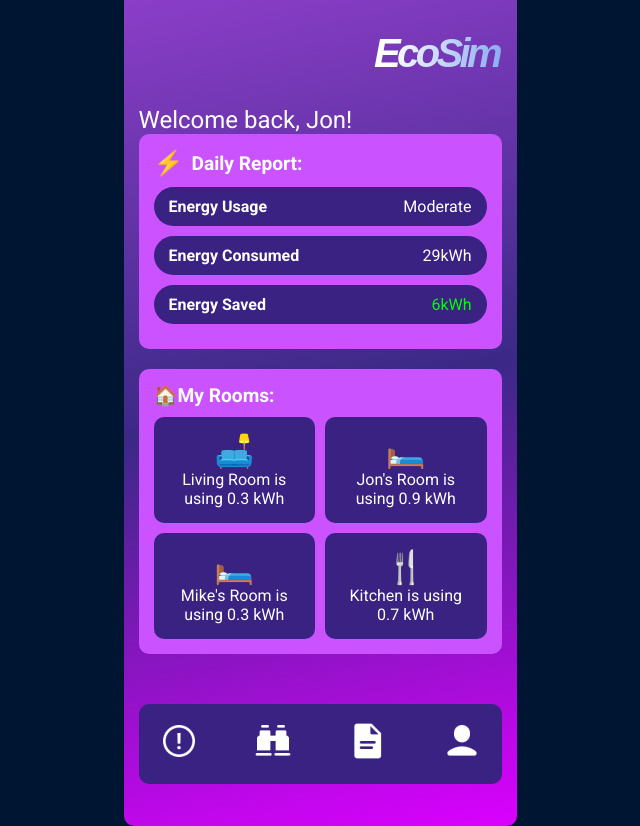
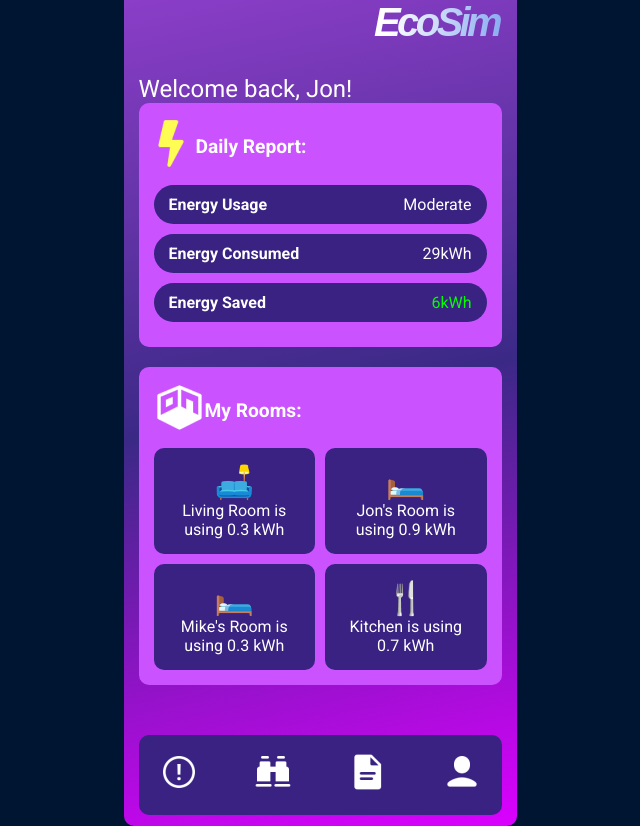
Before and after one commit to devikasharma04/EcoSIm, a website: page index.html in a window 1280 px wide. Shown: the whole page, without its empty margins (320-960 px from the left). Drawn offline with Linux system fonts and the light colour scheme; a web font is replaced by a local one.

Commit message:
replace text with correct png's

```diff
--- a/index.html
+++ b/index.html
@@ -24,7 +24,7 @@
 
       <!-- Daily Report Section -->
       <section class="daily-report">
-        <h2><span class="icon">⚡</span> Daily Report:</h2>
+        <h2><span class="icon"><img src="Assets/LightningBolt.png" alt="energy-logo" class="daily-report-icon"></span> Daily Report:</h2>
         <div class="report-item">
           <span class="label">Energy Usage</span>
           <span class="value moderate">Moderate</span>
@@ -41,7 +41,7 @@
 
       <!-- My Rooms Section -->
       <section class="my-rooms">
-        <h2><span class="icon-room">🏠</span> My Rooms:</h2>
+        <h2><span class="icon-room"><img src="Assets/Room.png" alt="Room" class="rooms-logo-icon"></span> My Rooms:</h2>
         <div class="room-grid">
           <div class="room">
             <span class="room-icon">🛋️</span>
```
